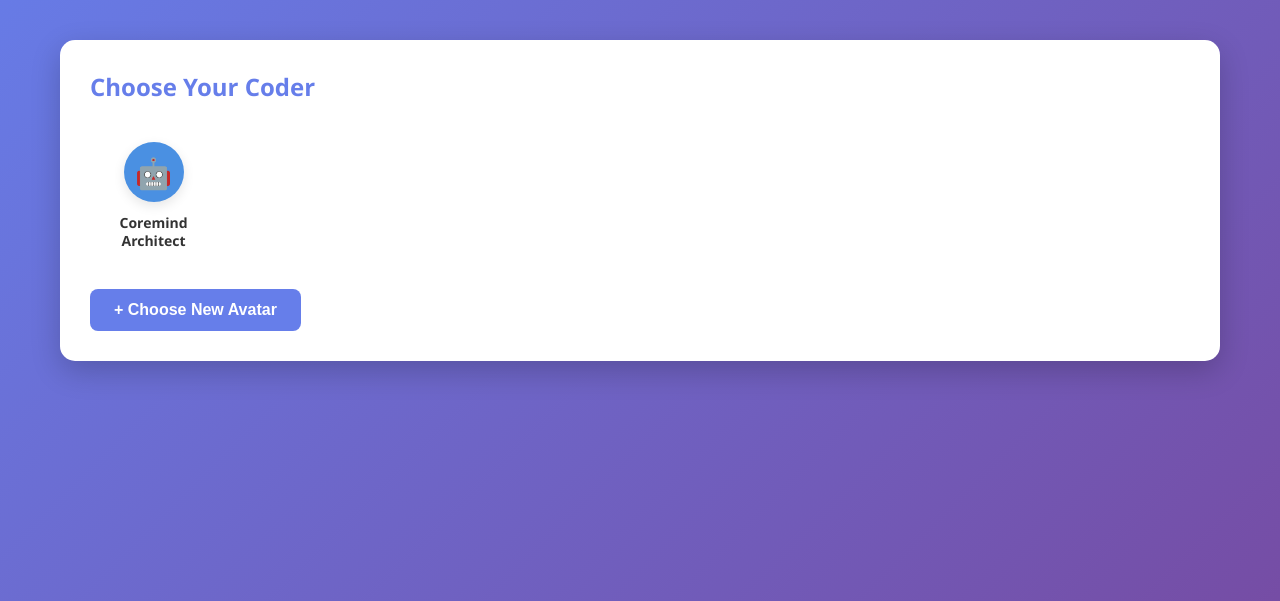
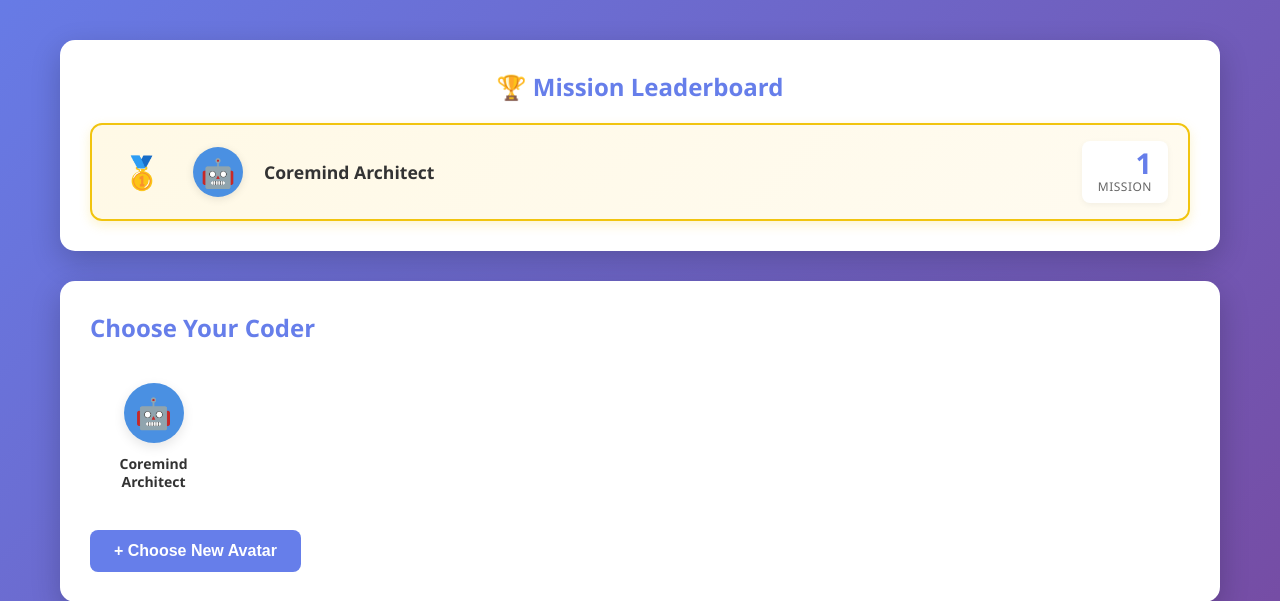
Before and after one commit to seanmjoyce27/python-games, a Flask app: page / in a window 1280 px wide. Shown: the part 123-724 px from the top of the page. Run offline with Flask 3, Linux system fonts and the light colour scheme; tables that the repository leaves empty hold one stand-in row (values such as "Sample post").

Commit message:
create avatar leaderboard

```diff
--- a/app.py
+++ b/app.py
@@ -232,6 +232,30 @@ def get_avatars():
         })
 
     return jsonify(avatars_with_status)
+
+@app.route('/api/leaderboard', methods=['GET'])
+def get_leaderboard():
+    """Get leaderboard with mission completion counts"""
+    users = User.query.all()
+    leaderboard = []
+
+    for user in users:
+        # Count completed missions for this user
+        completed_count = UserMissionProgress.query.filter_by(
+            user_id=user.id,
+            status='completed'
+        ).count()
+
+        leaderboard.append({
+            'user_id': user.id,
+            'avatar': user.get_avatar(),
+            'completed_missions': completed_count
+        })
+
+    # Sort by completed missions (descending)
+    leaderboard.sort(key=lambda x: x['completed_missions'], reverse=True)
+
+    return jsonify(leaderboard)
 
 @app.route('/api/users', methods=['GET', 'POST'])
 def manage_users():
--- a/static/css/style.css
+++ b/static/css/style.css
@@ -32,6 +32,115 @@ header h1 {
 header p {
     font-size: 1.3em;
     opacity: 0.95;
+}
+
+/* Leaderboard Section */
+.leaderboard-section {
+    background: white;
+    border-radius: 15px;
+    padding: 30px;
+    margin-bottom: 30px;
+    box-shadow: 0 10px 30px rgba(0,0,0,0.2);
+}
+
+.leaderboard-section h2 {
+    margin-bottom: 20px;
+    color: #667eea;
+    text-align: center;
+}
+
+.leaderboard {
+    display: flex;
+    flex-direction: column;
+    gap: 12px;
+}
+
+.leaderboard-entry {
+    display: grid;
+    grid-template-columns: 60px 60px 1fr auto;
+    align-items: center;
+    gap: 16px;
+    padding: 16px 20px;
+    background: #f8f9fa;
+    border-radius: 12px;
+    border: 2px solid transparent;
+    transition: all 0.3s ease;
+}
+
+.leaderboard-entry:hover {
+    background: #f0f0f0;
+    transform: translateX(4px);
+}
+
+.leaderboard-entry.top-three {
+    background: linear-gradient(135deg, #fff9e6 0%, #fffbf0 100%);
+    border-color: #f1c40f;
+    box-shadow: 0 4px 12px rgba(241, 196, 15, 0.2);
+}
+
+.leaderboard-rank {
+    font-size: 1.5em;
+    font-weight: 700;
+    color: #667eea;
+    text-align: center;
+}
+
+.leaderboard-entry.top-three .leaderboard-rank {
+    font-size: 2em;
+}
+
+.leaderboard-avatar {
+    display: flex;
+    align-items: center;
+    justify-content: center;
+}
+
+.avatar-emoji-small {
+    width: 50px;
+    height: 50px;
+    border-radius: 50%;
+    display: flex;
+    align-items: center;
+    justify-content: center;
+    font-size: 28px;
+    box-shadow: 0 2px 8px rgba(0,0,0,0.1);
+}
+
+.leaderboard-name {
+    font-weight: 600;
+    font-size: 1.1em;
+    color: #333;
+}
+
+.leaderboard-score {
+    display: flex;
+    flex-direction: column;
+    align-items: flex-end;
+    padding: 8px 16px;
+    background: white;
+    border-radius: 8px;
+    box-shadow: 0 2px 6px rgba(0,0,0,0.05);
+}
+
+.score-number {
+    font-size: 1.8em;
+    font-weight: 700;
+    color: #667eea;
+    line-height: 1;
+}
+
+.score-label {
+    font-size: 0.75em;
+    color: #666;
+    text-transform: uppercase;
+    letter-spacing: 0.5px;
+}
+
+.leaderboard .info {
+    text-align: center;
+    color: #666;
+    padding: 40px;
+    font-size: 1.1em;
 }
 
 /* User Selection */
--- a/templates/index.html
+++ b/templates/index.html
@@ -15,6 +15,13 @@
             </div>
             <a href="/admin" style="position: absolute; top: 2rem; right: 2rem; color: #888; text-decoration: none; font-size: 0.875rem;">Admin</a>
         </header>
+
+        <section class="leaderboard-section">
+            <h2>🏆 Mission Leaderboard</h2>
+            <div id="leaderboard" class="leaderboard">
+                <!-- Leaderboard will be loaded here -->
+            </div>
+        </section>
 
         <section class="user-section">
             <h2>Choose Your Coder</h2>
@@ -57,6 +64,45 @@
 
     <script>
         let selectedUserId = null;
+
+        // Load leaderboard
+        async function loadLeaderboard() {
+            try {
+                const response = await fetch('/api/leaderboard');
+                const leaderboard = await response.json();
+
+                const container = document.getElementById('leaderboard');
+
+                if (leaderboard.length === 0) {
+                    container.innerHTML = '<p class="info">No coders yet! Complete missions to climb the leaderboard.</p>';
+                    return;
+                }
+
+                container.innerHTML = leaderboard.map((entry, index) => {
+                    const rank = index + 1;
+                    const medal = rank === 1 ? '🥇' : rank === 2 ? '🥈' : rank === 3 ? '🥉' : `#${rank}`;
+
+                    return `
+                        <div class="leaderboard-entry ${rank <= 3 ? 'top-three' : ''}">
+                            <div class="leaderboard-rank">${medal}</div>
+                            <div class="leaderboard-avatar">
+                                <div class="avatar-emoji-small" style="background: ${entry.avatar.color}">
+                                    ${entry.avatar.emoji}
+                                </div>
+                            </div>
+                            <div class="leaderboard-name">${entry.avatar.name}</div>
+                            <div class="leaderboard-score">
+                                <span class="score-number">${entry.completed_missions}</span>
+                                <span class="score-label">mission${entry.completed_missions !== 1 ? 's' : ''}</span>
+                            </div>
+                        </div>
+                    `;
+                }).join('');
+
+            } catch (error) {
+                console.error('Error loading leaderboard:', error);
+            }
+        }
 
         // Load active users on page load
         async function loadActiveUsers() {
@@ -183,7 +229,8 @@
             });
         });
 
-        // Load active users on page load
+        // Load leaderboard and active users on page load
+        loadLeaderboard();
         loadActiveUsers();
     </script>
 </body>
```
Also changed, not shown: other parts of static/css/style.css (+44 -0 lines), docs/LEADERBOARD.md (added, +106 -0 lines), docs/README.md.
